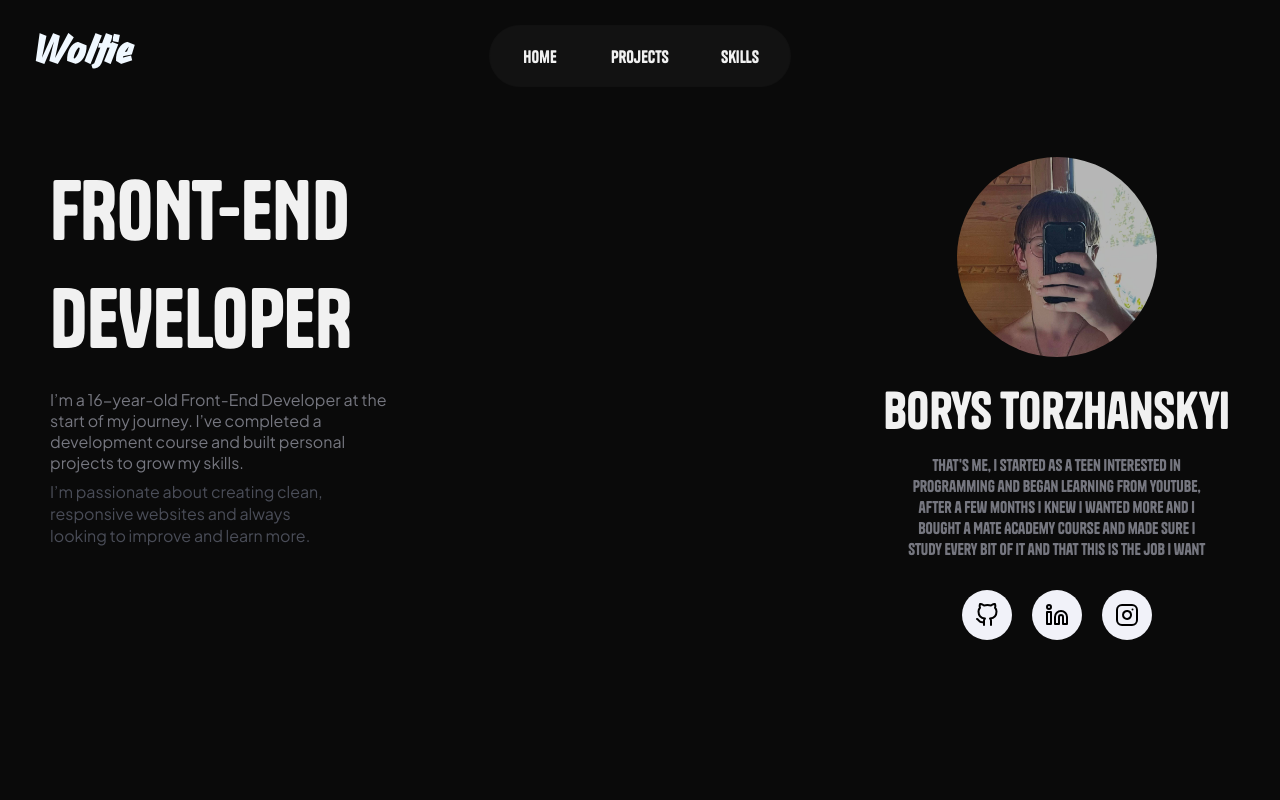
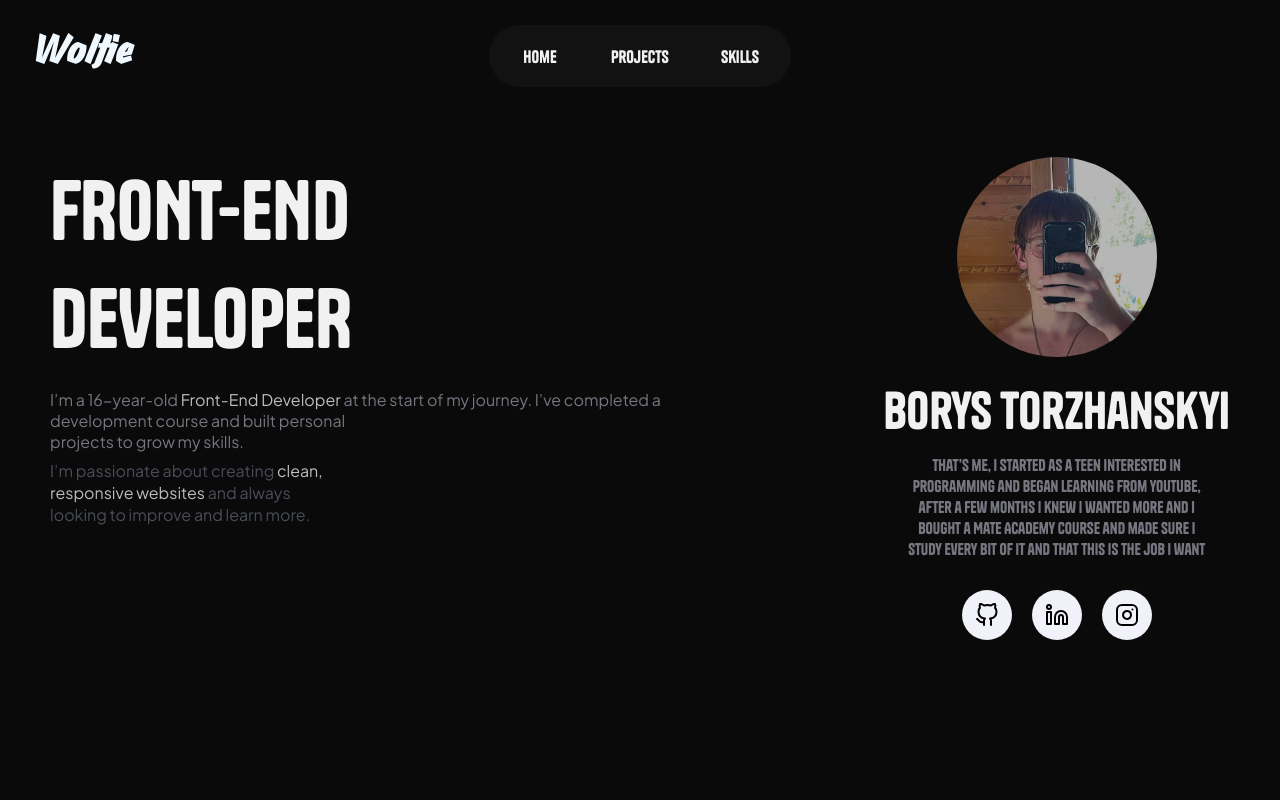
Before and after one commit to u5135039754-dev/Portfolio-Wolfie, a React (Vite) app: page /#/ in a window 1280 px wide. Shown: the top 800 px of the page. Built offline with nearby package versions, Linux system fonts and the light colour scheme.

Commit message:
solution

```diff
--- a/src/Components/Main.tsx
+++ b/src/Components/Main.tsx
@@ -98,14 +98,16 @@ export const Main = () => {
           <div className="main__content">
             <h1 className="main__title">Front-End <br /> Developer</h1>
               <p className="main__text">
-                I’m a 16-year-old Front-End Developer
-                at the <br /> start of my journey.
+                I’m a 16-year-old <span className="main__span">Front-End Developer </span>
+                at the start of my journey.
                 I’ve completed a <br /> development course and built personal <br />
                 projects to grow my skills. <br />
               </p>
               <span className="main__subtext">
-                I’m passionate about creating clean, <br />
-                responsive websites and always <br />
+                I’m passionate about creating <span className="main__span">
+                  clean, <br />
+                  responsive websites
+                </span> and always <br />
                 looking to improve and learn more. <br />
               </span>
           </div>
--- a/src/Styles/header.scss
+++ b/src/Styles/header.scss
@@ -3,6 +3,7 @@
 .header {
   display: flex;
   flex-direction: column;
+  place-items: center;
   justify-content: center;
 
   margin-bottom: 70px !important;
--- a/src/Styles/main.scss
+++ b/src/Styles/main.scss
@@ -28,6 +28,10 @@
   &__subtext {
     font-family: Plus, sans-serif;
     color: #4A4D58;
+  }
+
+  &__span {
+    color: #BDBDBD;
   }
 
   &__container {
```
